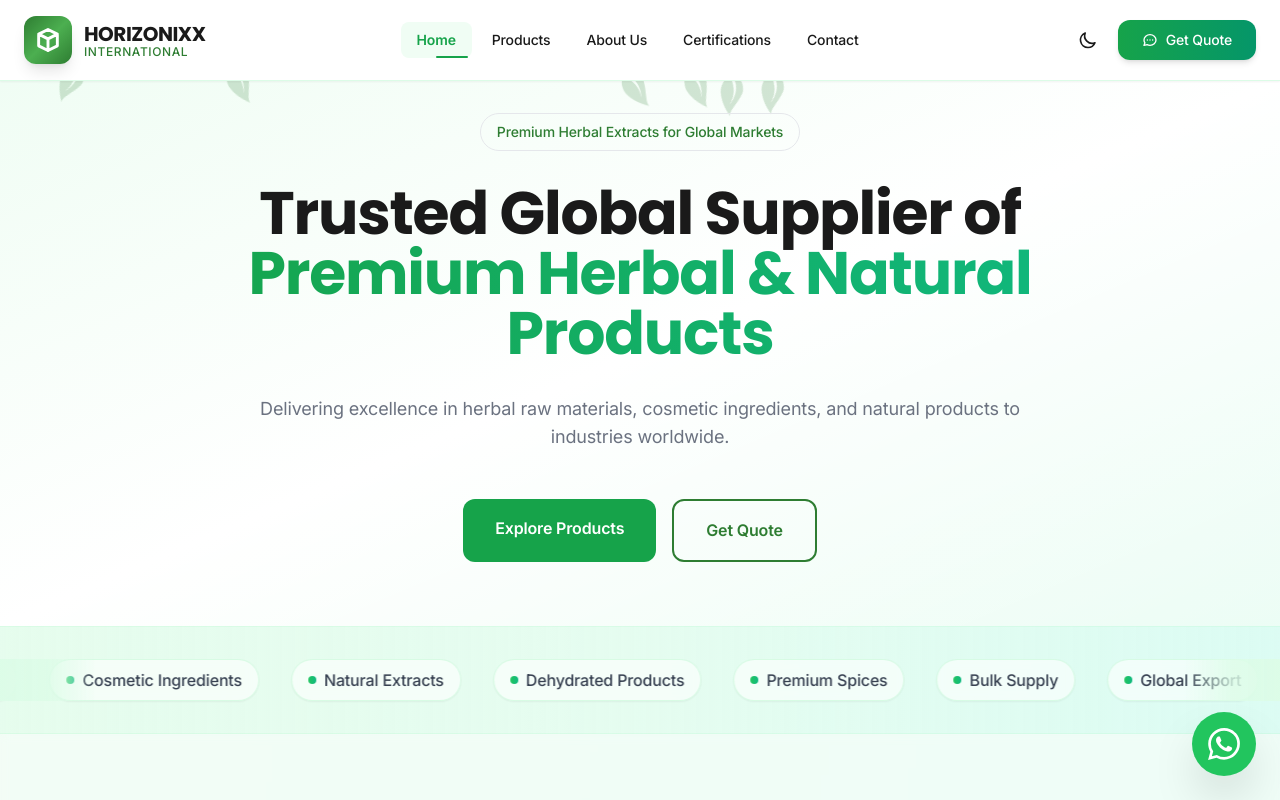
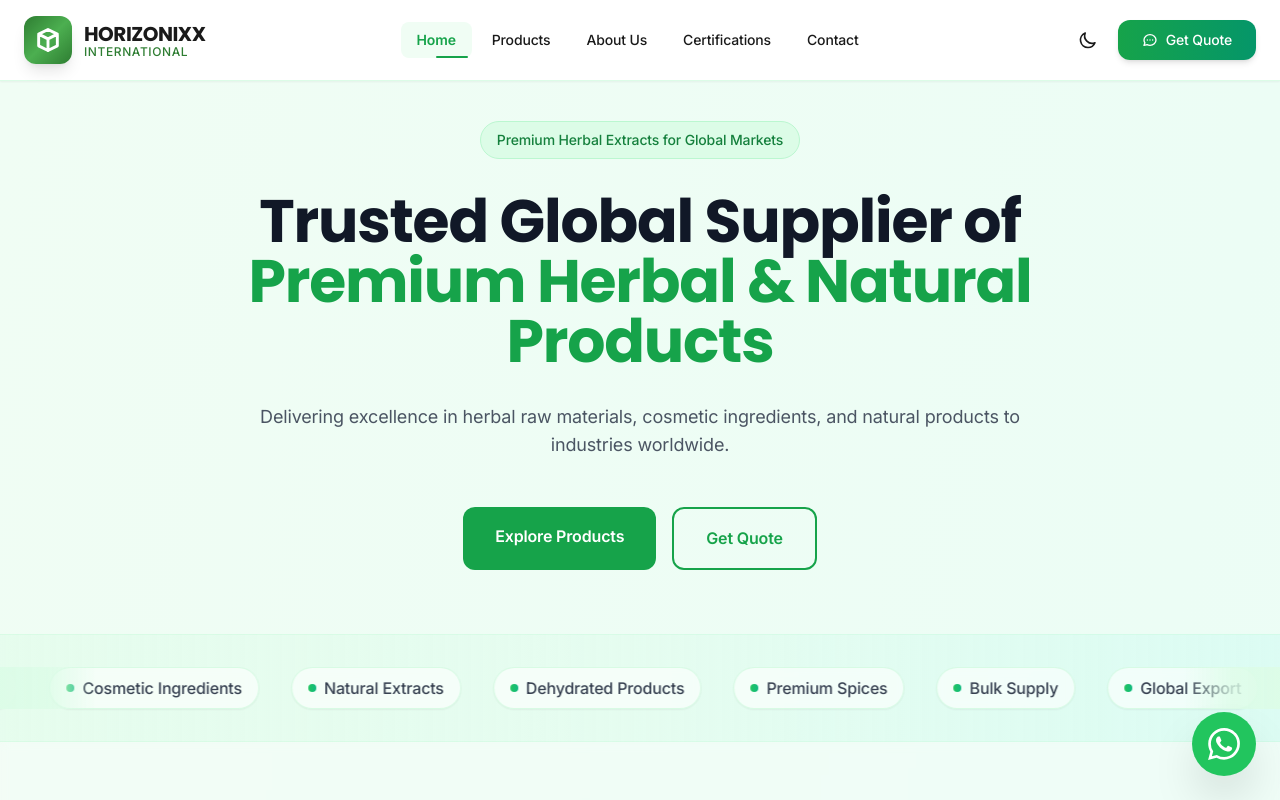
Before and after one commit to DiyaPithva/horizonixx-website, a Next.js app: page / in a window 1280 px wide. Shown: the top 800 px of the page. Built offline with nearby package versions, Linux system fonts and the light colour scheme.

Commit message:
Fix hero overlay issue

```diff
--- a/components/homepage/hero.tsx
+++ b/components/homepage/hero.tsx
@@ -6,45 +6,17 @@ import Link from "next/link";
 export function Hero() {
   return (
     <section className="relative pb-16 flex justify-center overflow-hidden">
-      {/* Soft Background Gradient */}
-      <div className="absolute inset-0 bg-gradient-to-br from-primary/5 via-background to-secondary/10" />
+      {/* Background */}
+      <div className="absolute inset-0 -z-10 bg-gradient-to-br from-green-50 via-white to-emerald-50"></div>
 
-      {/* Decorative Blurred Shapes (lighter) */}
-      <div className="absolute inset-0 pointer-events-none">
-        <div className="absolute top-20 left-10 w-64 h-64 bg-primary/10 rounded-full blur-3xl"></div>
-        <div className="absolute bottom-20 right-10 w-72 h-72 bg-secondary/10 rounded-full blur-3xl"></div>
-      </div>
-
-      {/* Floating Leaves (reduced for performance) */}
-      <div className="absolute inset-0 pointer-events-none overflow-hidden">
-        {[...Array(6)].map((_, i) => (
-          <motion.div
-            key={i}
-            className="absolute opacity-20 text-primary"
-            initial={{
-              x: Math.random() * 800,
-              y: Math.random() * 500,
-              rotate: Math.random() * 360,
-            }}
-            animate={{
-              y: [0, -40, 0],
-              rotate: [0, 180, 360],
-            }}
-            transition={{
-              duration: 12 + i * 2,
-              repeat: Infinity,
-              ease: "easeInOut",
-            }}
-          >
-            <svg className="w-10 h-10" fill="currentColor" viewBox="0 0 24 24">
-              <path d="M17,8C8,10 5.9,16.17 3.82,21.34L5.71,22L6.66,19.7C7.14,19.87 7.64,20 8,20C19,20 22,3 22,3C21,5 14,5.25 9,6.25C4,7.25 2,11.5 2,13.5C2,15.5 3.75,17.25 3.75,17.25C7,8 17,8 17,8Z" />
-            </svg>
-          </motion.div>
-        ))}
+      {/* Decorative circles */}
+      <div className="absolute inset-0 -z-10 pointer-events-none">
+        <div className="absolute top-10 left-10 w-64 h-64 bg-green-200/30 rounded-full blur-3xl"></div>
+        <div className="absolute bottom-10 right-10 w-72 h-72 bg-emerald-200/30 rounded-full blur-3xl"></div>
       </div>
 
       {/* Content */}
-      <div className="relative z-10 container mx-auto px-4 sm:px-6 lg:px-8 text-center pt-8">
+      <div className="relative z-10 container mx-auto px-6 text-center pt-10">
         <motion.div
           initial={{ opacity: 0, y: 30 }}
           animate={{ opacity: 1, y: 0 }}
@@ -52,20 +24,20 @@ export function Hero() {
           className="max-w-5xl mx-auto space-y-8"
         >
           {/* Badge */}
-          <div className="inline-flex items-center px-4 py-2 bg-primary/10 border border-primary/20 rounded-full text-sm font-medium text-primary">
+          <div className="inline-flex items-center px-4 py-2 bg-green-100 border border-green-200 rounded-full text-sm font-medium text-green-700">
             Premium Herbal Extracts for Global Markets
           </div>
 
           {/* Heading */}
-          <h1 className="text-3xl sm:text-4xl md:text-5xl lg:text-6xl font-bold leading-tight">
+          <h1 className="text-3xl sm:text-4xl md:text-5xl lg:text-6xl font-bold leading-tight text-gray-900">
             Trusted Global Supplier of
-            <span className="block bg-gradient-to-r from-green-600 to-emerald-500 bg-clip-text text-transparent">
+            <span className="block text-green-600">
               Premium Herbal & Natural Products
             </span>
           </h1>
 
           {/* Subtext */}
-          <p className="text-lg text-muted max-w-3xl mx-auto">
+          <p className="text-lg text-gray-600 max-w-3xl mx-auto">
             Delivering excellence in herbal raw materials, cosmetic ingredients,
             and natural products to industries worldwide.
           </p>
@@ -81,7 +53,7 @@ export function Hero() {
 
             <Link
               href="/contact"
-              className="px-8 py-4 border-2 border-primary text-primary font-semibold rounded-xl hover:bg-primary hover:text-white transition"
+              className="px-8 py-4 border-2 border-green-600 text-green-600 font-semibold rounded-xl hover:bg-green-600 hover:text-white transition"
             >
               Get Quote
             </Link>
```
